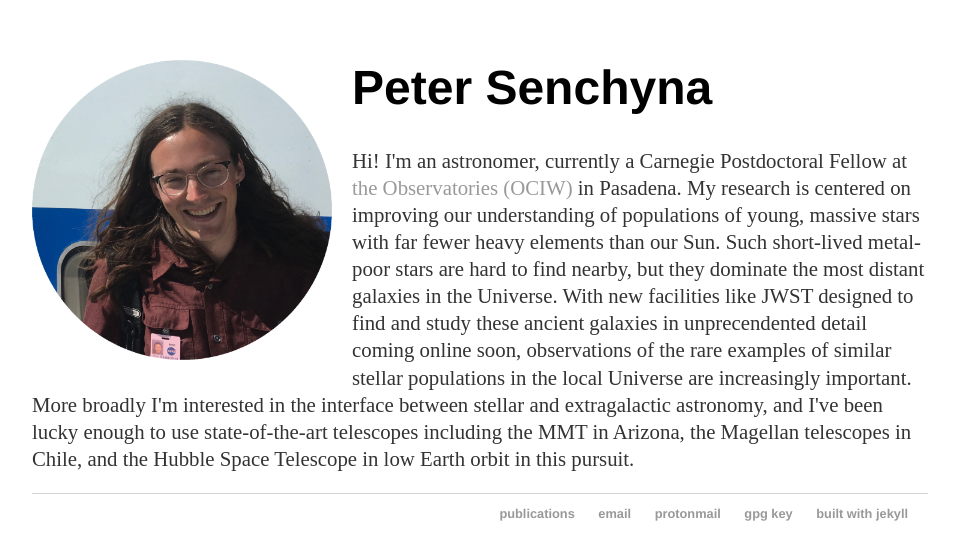
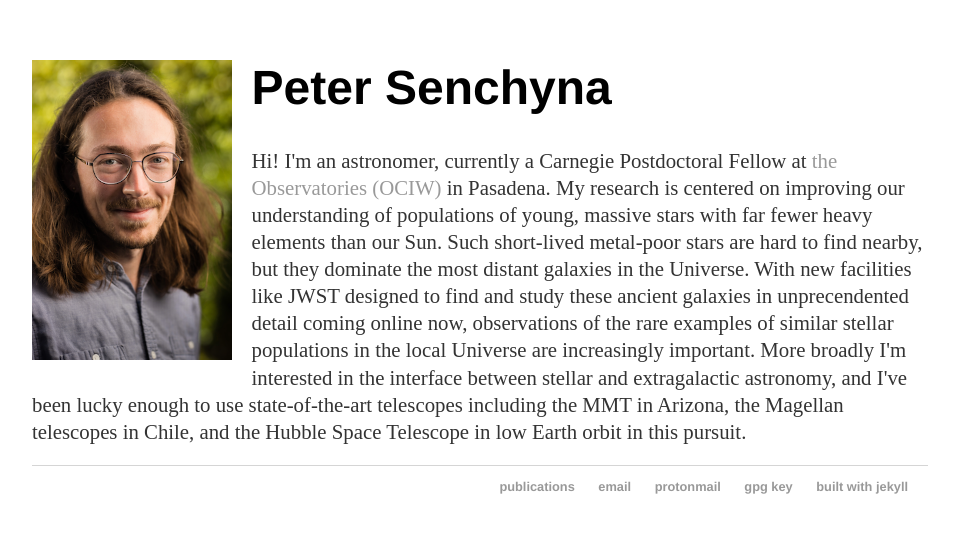
Before and after one commit to senchp/old_senchp.github.io, a Jekyll site: the page built from index.html, in a window 1280 px wide. Shown: the top 560 px of the page, without its empty margins (160-1119 px from the left). Built offline with Jekyll 4.4.1, drawn with Linux system fonts in a browser that asks for light colours.

Commit message:
updated picture

```diff
--- a/Gemfile
+++ b/Gemfile
@@ -1,2 +1,4 @@
 source 'https://rubygems.org'
 gem 'github-pages', group: :jekyll_plugins
+
+gem "webrick", "~> 1.7"
--- a/index.html
+++ b/index.html
@@ -2,13 +2,13 @@
 layout: default
 title: Peter Senchyna
 ---
-<img src='assets/me_sofia_circ.png' alt='my face' class='left' style="width:300px;height:300px">
+<img src='assets/me_carnegie.png' alt='my face' class='left' style="height:300px">
 <div class='blurb'>
     <h1>Peter Senchyna</h1>
     <p>Hi! I'm an astronomer, currently a Carnegie Postdoctoral Fellow at <a href="https://obs.carnegiescience.edu/">the Observatories (OCIW)</a> in Pasadena.
     My research is centered on improving our understanding of populations of young, massive stars with far fewer heavy elements than our Sun.
     Such short-lived metal-poor stars are hard to find nearby, but they dominate the most distant galaxies in the Universe.
-    With new facilities like JWST designed to find and study these ancient galaxies in unprecendented detail coming online soon, observations of the rare examples of similar stellar populations in the local Universe are increasingly important.
+    With new facilities like JWST designed to find and study these ancient galaxies in unprecendented detail coming online now, observations of the rare examples of similar stellar populations in the local Universe are increasingly important.
     More broadly I'm interested in the interface between stellar and extragalactic astronomy, and I've been lucky enough to use state-of-the-art telescopes including the MMT in Arizona, the Magellan telescopes in Chile, and the Hubble Space Telescope in low Earth orbit in this pursuit.
      </p>
 </div>
```
Also changed, not shown: assets/me_carnegie.png (added).
